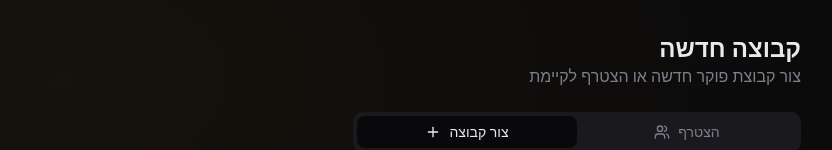
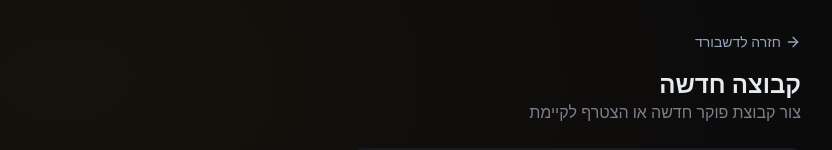
Before and after one commit to duducr23/poker-league, a Next.js app: page /groups/new in a window 1280 px wide. Shown: the top 150 px of the page, without its empty margins (180-1012 px from the left). Built offline with nearby package versions, Linux system fonts and the light colour scheme; no server answers; sample sign-in values are in the browser's storage.

Commit message:
fix: add sidebar layout to group pages, add settings and back buttons

```diff
--- a/app/(app)/groups/[groupId]/page.tsx
+++ b/app/(app)/groups/[groupId]/page.tsx
@@ -11,7 +11,7 @@ import { EmptyState } from "@/components/layout/empty-state";
 import { getLeaderboard } from "@/lib/leaderboard";
 import { isGroupAdmin } from "@/lib/permissions";
 import { formatCurrency, formatDate, getStatusLabel, getStatusColor } from "@/lib/utils";
-import { Trophy, CalendarDays, Plus, Users, TrendingUp, Medal, ArrowLeft } from "lucide-react";
+import { Trophy, CalendarDays, Plus, Users, TrendingUp, Medal, ArrowLeft, Settings } from "lucide-react";
 
 export default async function GroupPage({ params }: { params: { groupId: string } }) {
   const session = await getServerSession(authOptions);
@@ -64,6 +64,11 @@ export default async function GroupPage({ params }: { params: { groupId: string
           <Link href={`/groups/${params.groupId}/sessions`}>
             <Button variant="outline" className="gap-2"><CalendarDays className="h-4 w-4" />ערבים</Button>
           </Link>
+          {admin && (
+            <Link href={`/groups/${params.groupId}/settings`}>
+              <Button variant="ghost" size="icon" title="הגדרות וניהול חברים"><Settings className="h-4 w-4" /></Button>
+            </Link>
+          )}
         </div>
       </div>
 
--- a/app/(app)/groups/new/page.tsx
+++ b/app/(app)/groups/new/page.tsx
@@ -10,7 +10,8 @@ import { Input } from "@/components/ui/input";
 import { Label } from "@/components/ui/label";
 import { Tabs, TabsList, TabsTrigger, TabsContent } from "@/components/ui/tabs";
 import { toast } from "@/components/ui/use-toast";
-import { Loader2, Plus, Users } from "lucide-react";
+import Link from "next/link";
+import { Loader2, Plus, Users, ArrowRight } from "lucide-react";
 
 const createSchema = z.object({ name: z.string().min(2, "שם חייב להכיל לפחות 2 תווים") });
 const joinSchema = z.object({ inviteCode: z.string().min(1, "נא להזין קוד") });
@@ -47,6 +48,9 @@ function NewGroupForm() {
   return (
     <div className="p-6 md:p-8 max-w-lg mx-auto">
       <div className="mb-6">
+        <Link href="/dashboard" className="inline-flex items-center gap-1 text-sm text-slate-400 hover:text-slate-200 mb-4">
+          <ArrowRight className="h-4 w-4" />חזרה לדשבורד
+        </Link>
         <h1 className="text-2xl font-bold">קבוצה חדשה</h1>
         <p className="text-muted-foreground">צור קבוצת פוקר חדשה או הצטרף לקיימת</p>
       </div>
```
